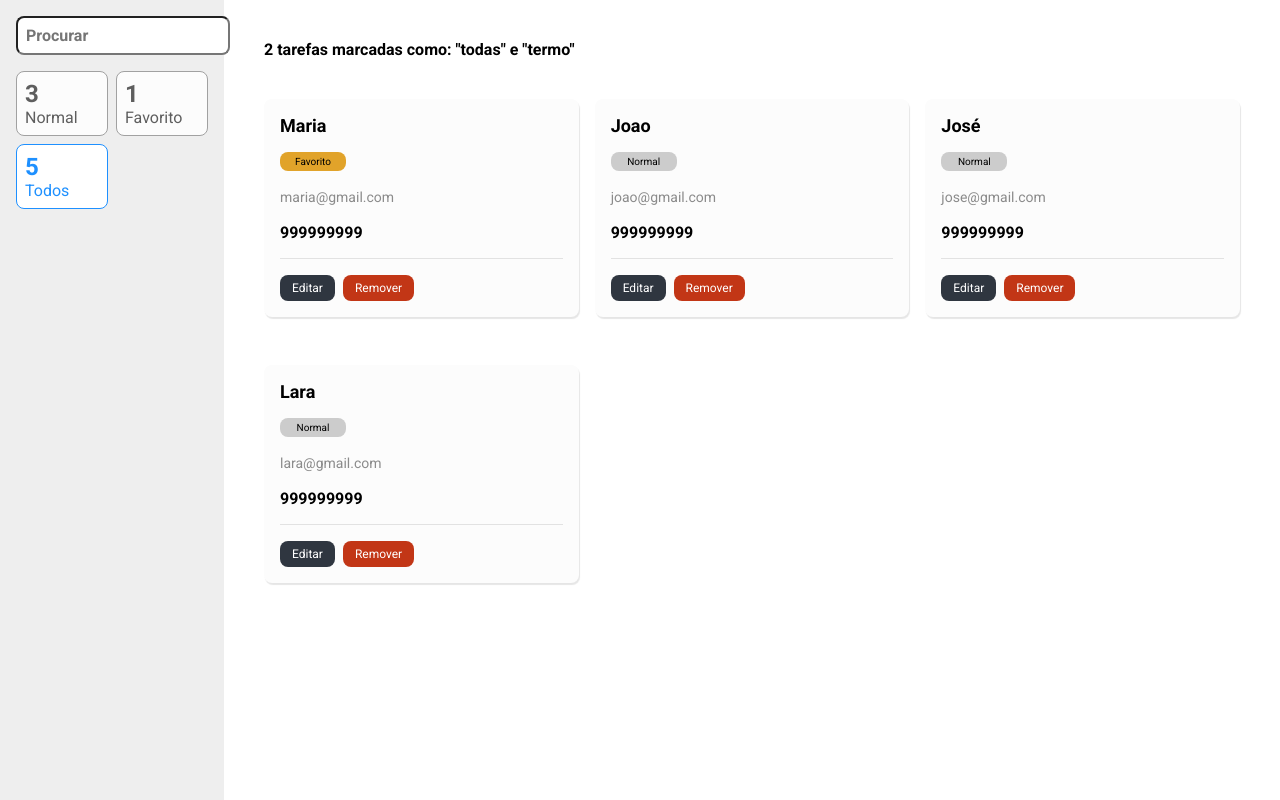
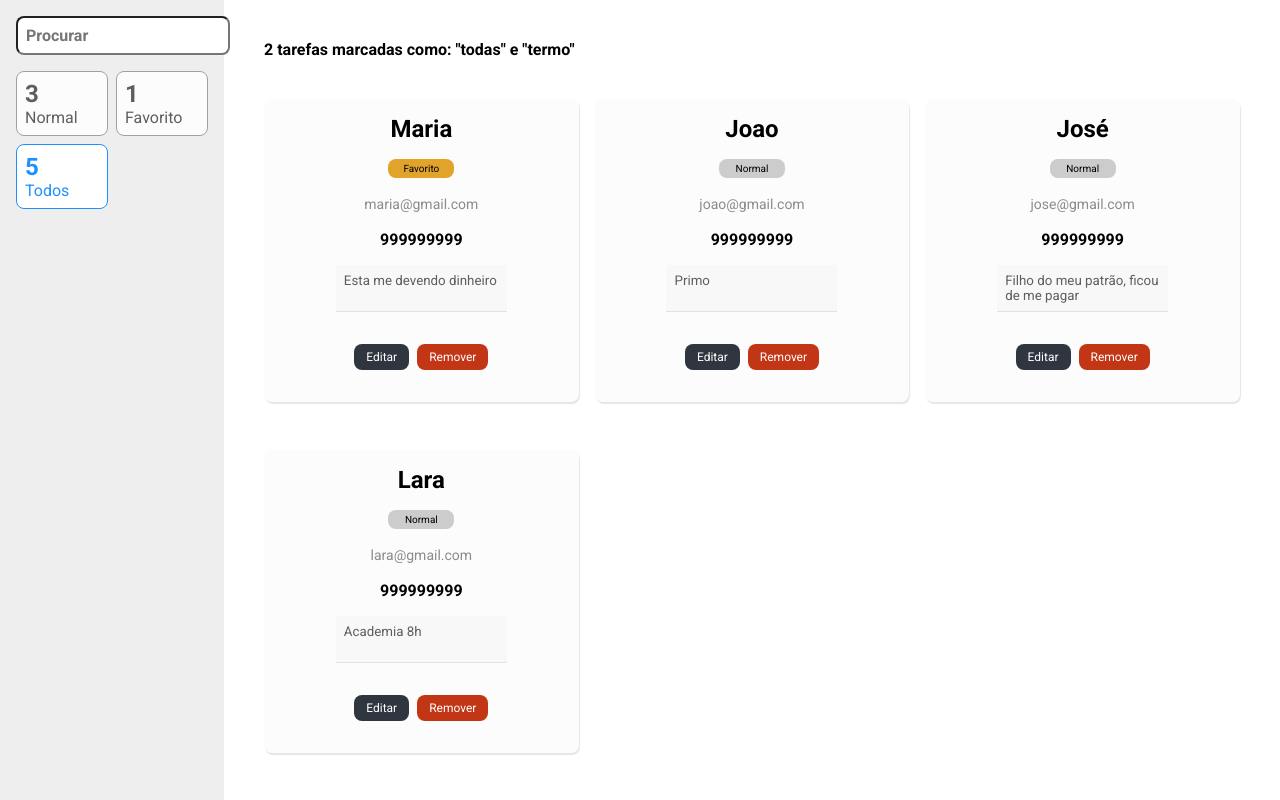
Before and after one commit to Jaktung/lista-de-contatos, a React (Vite) app: page / in a window 1280 px wide. Built offline with nearby package versions, Linux system fonts and the light colour scheme.

Commit message:
adicionando a action de editar

```diff
--- a/src/components/Contact/index.tsx
+++ b/src/components/Contact/index.tsx
@@ -1,19 +1,39 @@
-import { useState } from "react";
+import { useEffect, useState } from "react";
+import { useDispatch } from "react-redux";
+
 import * as S from "./styles";
-import * as enums from "../../utils/enums/ContactPriority";
 
-type Props = {
-    name: string;
-    priority: enums.ContactPriority;
-    email: string;
-    number: number;
-};
+import { remove, edit } from "../../store/reducers/contacts";
+import ContactClass from "../../models/Contact";
 
-const Contact = ({ name, priority, email, number }: Props) => {
+type Props = ContactClass;
+
+const Contact = ({
+    name,
+    priority,
+    email,
+    number,
+    id,
+    description: originalDescription,
+}: Props) => {
+    const dispatch = useDispatch();
     const [isEditting, setIsEditting] = useState(false);
+    const [description, setDescription] = useState("");
+
+    useEffect(() => {
+        if (originalDescription.length > 0) {
+            setDescription(originalDescription);
+        }
+    }, [originalDescription]);
+
+    function cancelEdit() {
+        setIsEditting(false);
+        setDescription(originalDescription);
+    }
 
     return (
         <S.ContactCard>
+            <S.ContactContainer>
                 <S.ContactInfos>
                     <S.ContactName>{name}</S.ContactName>
                     <S.ContactPriority priority={priority}>
@@ -21,24 +41,46 @@ const Contact = ({ name, priority, email, number }: Props) => {
                     </S.ContactPriority>
                     <S.ContactEmail>{email}</S.ContactEmail>
                     <S.ContactNumber>{number}</S.ContactNumber>
+                    <S.ContactDescription
+                        disabled={!isEditting}
+                        value={description}
+                        onChange={(e) => setDescription(e.target.value)}
+                    />
                 </S.ContactInfos>
                 <S.Buttons>
                     {isEditting ? (
                         <>
-                        <S.LButtonSave>Salvar</S.LButtonSave>
-                        <S.RButton onClick={() => setIsEditting(false)}>
-                            Cancelar
-                        </S.RButton>
+                            <S.LButtonSave
+                                onClick={() => {
+                                    dispatch(
+                                        edit({
+                                            description,
+                                            name,
+                                            number,
+                                            email,
+                                            id,
+                                            priority,
+                                        })
+                                    );
+                                    setIsEditting(false);
+                                }}
+                            >
+                                Salvar
+                            </S.LButtonSave>
+                            <S.RButton onClick={cancelEdit}>Cancelar</S.RButton>
                         </>
                     ) : (
                         <>
                             <S.LButtonEdit onClick={() => setIsEditting(true)}>
                                 Editar
                             </S.LButtonEdit>
-                        <S.RButton>Remover</S.RButton>
+                            <S.RButton onClick={() => dispatch(remove(id))}>
+                                Remover
+                            </S.RButton>
                         </>
                     )}
                 </S.Buttons>
+            </S.ContactContainer>
         </S.ContactCard>
     );
 };
--- a/src/components/Contact/styles.ts
+++ b/src/components/Contact/styles.ts
@@ -22,16 +22,24 @@ export const ContactCard = styled.div`
     margin-bottom: 32px;
 `;
 
-export const ContactInfos = styled.div`
+export const ContactContainer = styled.div`
     display: flex;
     flex-direction: column;
     gap: 16px;
     padding-bottom: 16px;
+    align-items: center;
+`;
+
+export const ContactInfos = styled.div`
+    display: flex;
+    flex-direction: column;
+    align-items: center;
+    gap: 16px;
     border-bottom: 1px solid #0000001a;
 `;
 
 export const ContactName = styled.h2`
-    font-size: 18px;
+    font-size: 24px;
     font-weight: bold;
     color: ${vars.black};
 `;
@@ -53,6 +61,13 @@ export const ContactEmail = styled.p`
 
 export const ContactNumber = styled.span`
     font-weight: bold;
+`;
+
+export const ContactDescription = styled.textarea`
+    resize: none;
+    border: none;
+    padding: 8px;
+    color: ${vars.txtColor};
 `;
 
 export const Buttons = styled.div`
--- a/src/components/FiltroCard/index.tsx
+++ b/src/components/FiltroCard/index.tsx
@@ -3,14 +3,14 @@ import * as S from "./styles";
 export type Props = {
     ative?: boolean | string;
     counter: number;
-    description: string;
+    priority: string;
 };
 
-export const FiltroCard = ({ ative, counter, description }: Props) => {
+export const FiltroCard = ({ ative, counter, priority }: Props) => {
     return (
         <S.Card ative={ative}>
             <S.Counter>{counter}</S.Counter>
-            <S.Description>{description}</S.Description>
+            <S.Description>{priority}</S.Description>
         </S.Card>
     );
 };
--- a/src/components/FiltroCard/styles.ts
+++ b/src/components/FiltroCard/styles.ts
@@ -2,7 +2,7 @@ import styled from "styled-components";
 import { Props } from ".";
 import vars from "../../styles/vars";
 
-type CardProps = Omit<Props, "counter" | "description">;
+type CardProps = Omit<Props, "counter" | "priority">;
 
 export const Card = styled.div<CardProps>`
     background-color: ${(props) => (props.ative ? vars.white : vars.bgColor2)};
--- a/src/containers/ContactList/index.tsx
+++ b/src/containers/ContactList/index.tsx
@@ -4,7 +4,7 @@ import { useSelector } from "react-redux";
 import { RootReducer } from "../../store";
 
 const ListaDeContatos = () => {
-    const { contacts } = useSelector((state: RootReducer) => state);
+    const { items } = useSelector((state: RootReducer) => state.contacts);
 
     return (
         <S.Main>
@@ -13,7 +13,7 @@ const ListaDeContatos = () => {
                 <span>"termo"</span>{" "}
             </S.MainText>
             <S.GridList>
-                {contacts.map((c) => (
+                {items.map((c) => (
                     <li key={c.email}>
                         <Contact {...c} />
                     </li>
--- a/src/containers/SideBar/index.tsx
+++ b/src/containers/SideBar/index.tsx
@@ -6,9 +6,9 @@ const BarraLateral = () => {
         <S.SideBar>
             <S.Input type="text" placeholder="Procurar" />
             <S.Filters>
-                <FiltroCard counter={3} description="Normal" />
-                <FiltroCard counter={1} description="Favorito" />
-                <FiltroCard ative="true" counter={5} description="Todos" />
+                <FiltroCard counter={3} priority="Normal" />
+                <FiltroCard counter={1} priority="Favorito" />
+                <FiltroCard ative="true" counter={5} priority="Todos" />
             </S.Filters>
         </S.SideBar>
     );
--- a/src/models/Contact.ts
+++ b/src/models/Contact.ts
@@ -5,6 +5,7 @@ class Contact {
     email: string;
     number: number;
     priority: enums.ContactPriority;
+    description: string;
     id: number;
 
     constructor(
@@ -12,12 +13,14 @@ class Contact {
         email: string,
         number: number,
         priority: enums.ContactPriority,
+        description: string,
         id: number
     ) {
         this.name = name;
         this.email = email;
         this.number = number;
         this.priority = priority;
+        this.description = description;
         this.id = id;
     }
 }
--- a/src/store/reducers/contacts.ts
+++ b/src/store/reducers/contacts.ts
@@ -1,46 +1,65 @@
 import { createSlice, PayloadAction } from "@reduxjs/toolkit";
+import * as enums from "../../utils/enums/ContactPriority";
 import Contact from "../../models/Contact";
-import * as enums from "../../utils/enums/ContactPriority";
+
+const initialState = {
+    items: [
+        {
+            name: "Maria",
+            email: "maria@gmail.com",
+            number: 999999999,
+            description: "Esta me devendo dinheiro",
+            priority: enums.ContactPriority.FAVORITE,
+            id: 1,
+        },
+        {
+            name: "Joao",
+            email: "joao@gmail.com",
+            number: 999999999,
+            description: "Primo",
+            priority: enums.ContactPriority.NORMAL,
+            id: 2,
+        },
+        {
+            name: "José",
+            email: "jose@gmail.com",
+            number: 999999999,
+            description: "Filho do meu patrão, ficou de me pagar",
+            priority: enums.ContactPriority.NORMAL,
+            id: 3,
+        },
+        {
+            name: "Lara",
+            email: "lara@gmail.com",
+            number: 999999999,
+            description: "Academia 8h",
+            priority: enums.ContactPriority.NORMAL,
+            id: 4,
+        },
+    ],
+};
 
 const contactsSlice = createSlice({
     name: "contacts",
-    initialState: [
-        new Contact(
-            "Maria",
-            "maria@gmail.com",
-            999999999,
-            enums.ContactPriority.FAVORITE,
-            1
-        ),
-        new Contact(
-            "Joao",
-            "joao@gmail.com",
-            999999999,
-            enums.ContactPriority.NORMAL,
-            2
-        ),
-        new Contact(
-            "José",
-            "jose@gmail.com",
-            999999999,
-            enums.ContactPriority.NORMAL,
-            3
-        ),
-        new Contact(
-            "Lara",
-            "lara@gmail.com",
-            999999999,
-            enums.ContactPriority.NORMAL,
-            4
-        ),
-    ],
+    initialState,
     reducers: {
         remove: (state, action: PayloadAction<number>) => {
-            state = state.filter((contact) => contact.id !== action.payload);
+            state.items = state.items.filter(
+                (contact) => contact.id !== action.payload
+            );
+        },
+        edit: (state, action: PayloadAction<Contact>) => {
+            const contactIndex = state.items.findIndex(
+                (c) => c.id === action.payload.id
+            );
+
+            if (contactIndex >= 0) {
+                state.items[contactIndex] = action.payload;
+            }
         },
     },
 });
 
-export const { remove } = contactsSlice.actions;
+export const { remove, edit } = contactsSlice.actions;
 
 export default contactsSlice.reducer;
```
Lines whose indentation alone changed are shown as unchanged.
